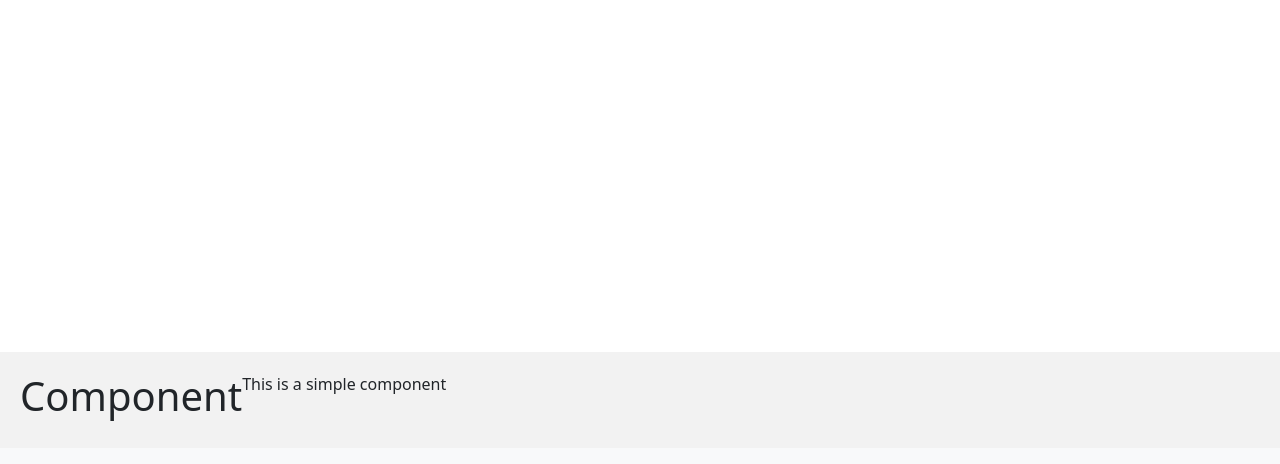
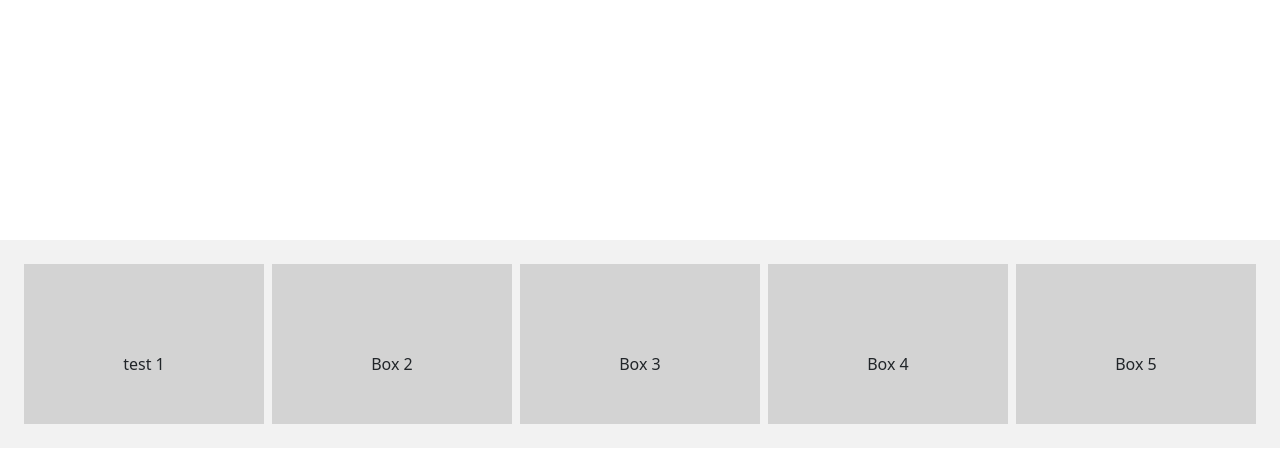
Before and after one commit to IgorQuaresma/ITSP-22, a Flask app: page /about/ in a window 1280 px wide. Shown: the part 352-816 px from the top of the page. Before the commit the page ends 773 px from the top, so only its background shows below. Run offline with Flask 2, Linux system fonts and the light colour scheme; some libraries are stand-ins or nearby versions.

Commit message:
create boxes at the bottom - inside bottom component

```diff
--- a/static/css/universal.css
+++ b/static/css/universal.css
@@ -20,3 +20,12 @@ html, body, #map {
   display: flex;
   flex-direction: row;
  }
+
+.box {
+  width: 250px;
+  height: 160px;
+  margin: 4px;
+  background-color: lightgray;
+  text-align: center;
+  line-height: 200px;
+}
--- a/templates/base.html
+++ b/templates/base.html
@@ -43,8 +43,25 @@
     </nav>
 
     <div class="component">
-    <h1>Component</h1>
-      <p>This is a simple component</p>
+      <div class="box">
+        <p>test 1</p>
+      </div>
+
+      <div class="box">
+        Box 2
+      </div>
+
+      <div class="box">
+        Box 3
+      </div>
+
+      <div class="box">
+        Box 4
+      </div>
+
+      <div class="box">
+        Box 5
+      </div>
     </div>
 
     {% block content %}{% endblock %}
```
